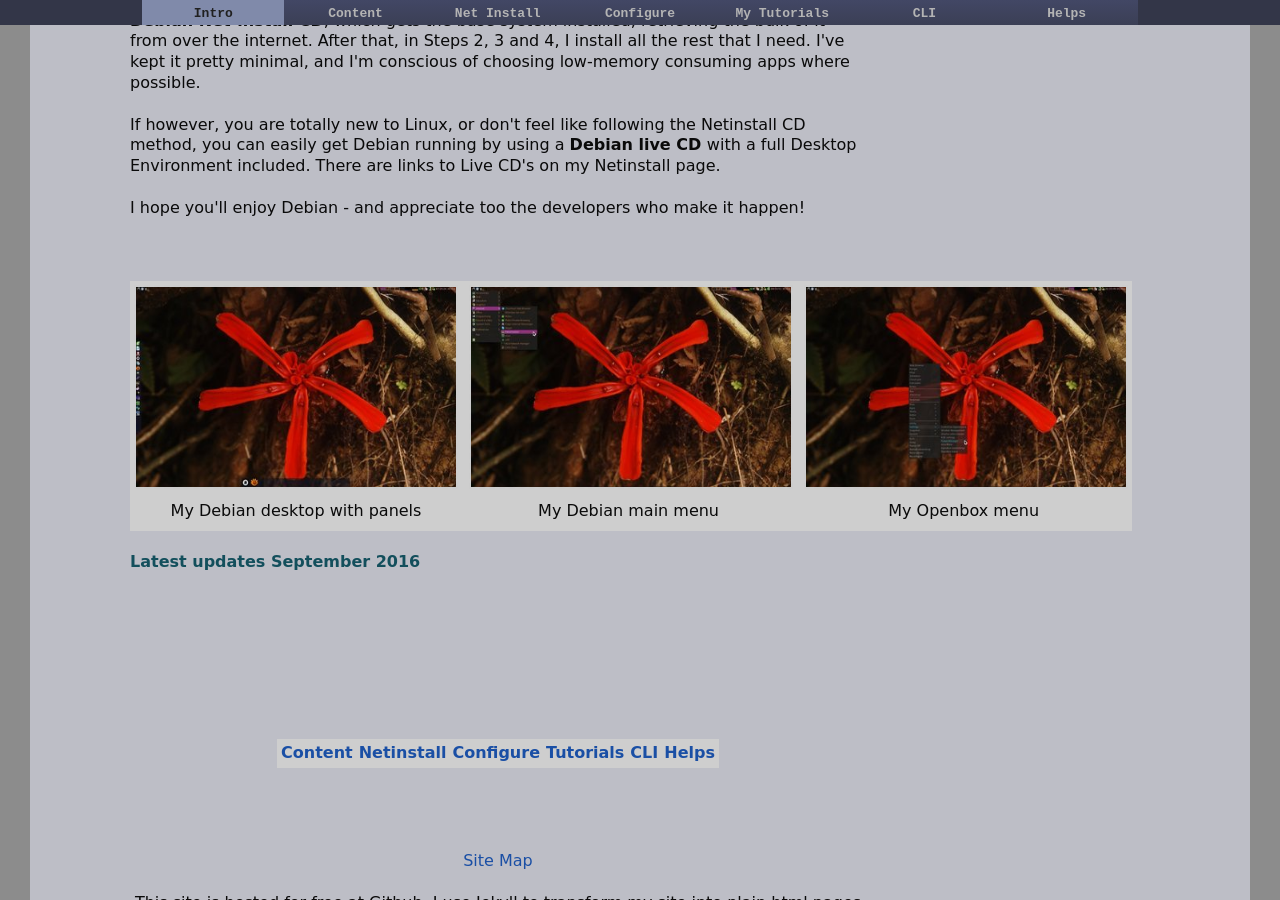
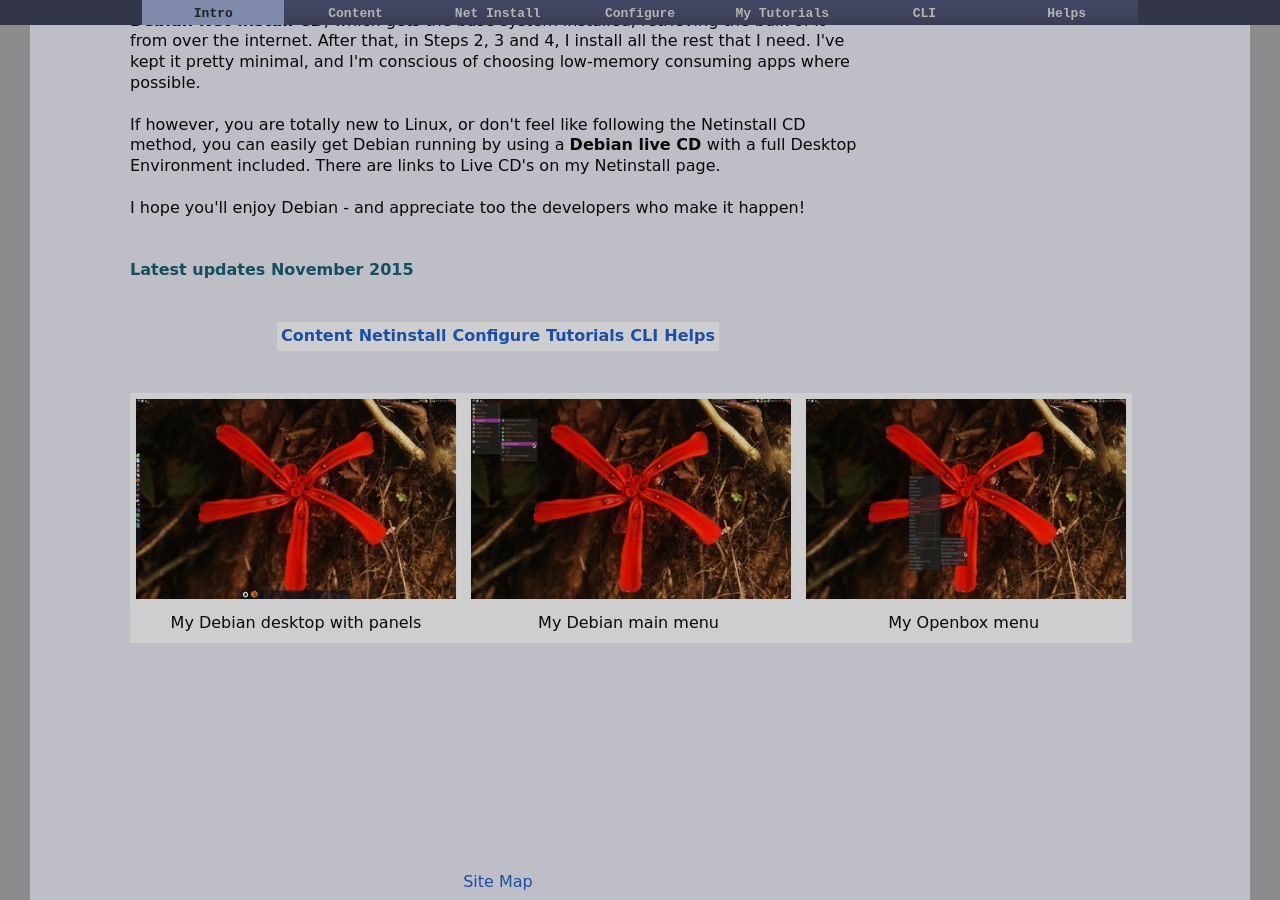
Before and after one commit to dquinton/debian-install, a Jekyll site: the page built from index.html, in a window 1280 px wide and 900 px high, scrolled down 753 px. Built offline with Jekyll 4.4.1, drawn with Linux system fonts in a browser that asks for light colours.

Commit message:
updating pages

```diff
--- a/index.html
+++ b/index.html
@@ -22,6 +22,20 @@
 <br><br>
 I hope you'll enjoy Debian - and appreciate too the developers who make it happen!
 <br><br>
+
+<br>
+
+<span style="font-size: 20; color: #134f5c; "><b>Latest updates November 2015</b></span> <br>
+<br><br>
+<table cellpadding="2" align="center" width="50%" style="font-size: 20; font-weight: bold; "><tr>
+<td width="130" align="center"><a href="content.html">Content</a></td>
+<td width="130" align="center"><a href="{{site.baseurl}}/netinstall.html">Netinstall</a></td>
+<td width="130" align="center"><a href="{{site.baseurl}}/configure.html">Configure</a></td>
+<td width="130" align="center"><a href="{{site.baseurl}}/tutorials.html">Tutorials</a></td>
+<td width="130" align="center"><a href="cli.html">CLI</a></td>
+<td width="130" align="center"><a href="helps.html">Helps</a></td></tr></table>
+
+
 <br><br>
 <table cellpadding="2" align="center"><tr>
 <td><a href="zimages/desktop-01-panels.jpeg"><img src="{{site.baseurl}}/zimages/desktop-01-panels-sm.jpeg" width="320" height="200" alt="Debian desktop with panels"></a></td>
@@ -32,21 +46,7 @@
 <td width="50" align="center">My Openbox menu</td></tr>
 <tr><td></td><td></td><td></td></tr>
 </table>
-<br>
-
-<span style="font-size: 20; color: #134f5c; "><b>Latest updates September 2016</b></span> <br>
-<br>
-
 <br><br><br><br><br><br><br>
-
-<table cellpadding="2" align="center" width="50%" style="font-size: 20; font-weight: bold; "><tr>
-<td width="130" align="center"><a href="content.html">Content</a></td>
-<td width="130" align="center"><a href="{{site.baseurl}}/netinstall.html">Netinstall</a></td>
-<td width="130" align="center"><a href="{{site.baseurl}}/configure.html">Configure</a></td>
-<td width="130" align="center"><a href="{{site.baseurl}}/tutorials.html">Tutorials</a></td>
-<td width="130" align="center"><a href="cli.html">CLI</a></td>
-<td width="130" align="center"><a href="helps.html">Helps</a></td></tr></table>
-
 
 <br><br><br><br>
 <div style="text-align:center">
```
